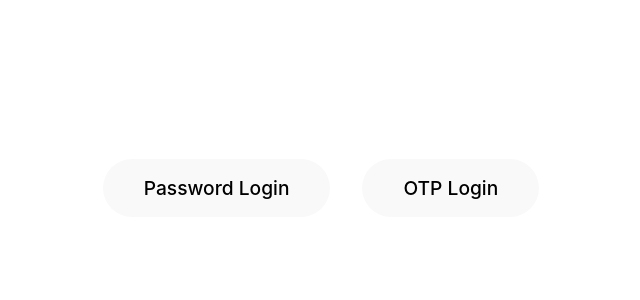
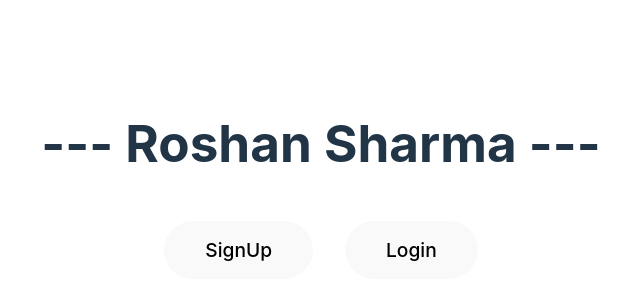
Before and after one commit to Roshan-0001/authentic-website, a React (Vite) app in the folder frontend/: page / in a window 1280 px wide. Shown: the part 212-512 px from the top of the page, without its empty margins (319-959 px from the left). Built offline with nearby package versions, Linux system fonts and the light colour scheme.

Commit message:
Update App.jsx

```diff
--- a/frontend/src/App.jsx
+++ b/frontend/src/App.jsx
@@ -23,12 +23,12 @@ function App() {
       {/* {data ? <pre>{JSON.stringify(data, null, 2)}</pre> : 'Loading...'} */}
 
       <Routes>
-        <Route path="*" element={<div>Page not found</div>} />
-{/*         <Route path="/" element={<Homepage/>} /> */}
+        <Route path="*" element={<div>Page not found on this route </div>} />
+        <Route path="/" element={<Homepage/>} />
         <Route path="/register" element={<Form/>} />
         <Route path="/register/send-otp" element={<OtpResponse/>} />
         <Route path="/register/verify-otp" element={<FormOTP/>} />
-        <Route path='/' element={<LoginPage/>}/>
+        <Route path='/login' element={<LoginPage/>}/>
         <Route path='/login/password-login' element={<PasswordLogin/>}/>
         <Route path='/login/otp-login' element={<OtpLogin/>}/>
       </Routes>
```
